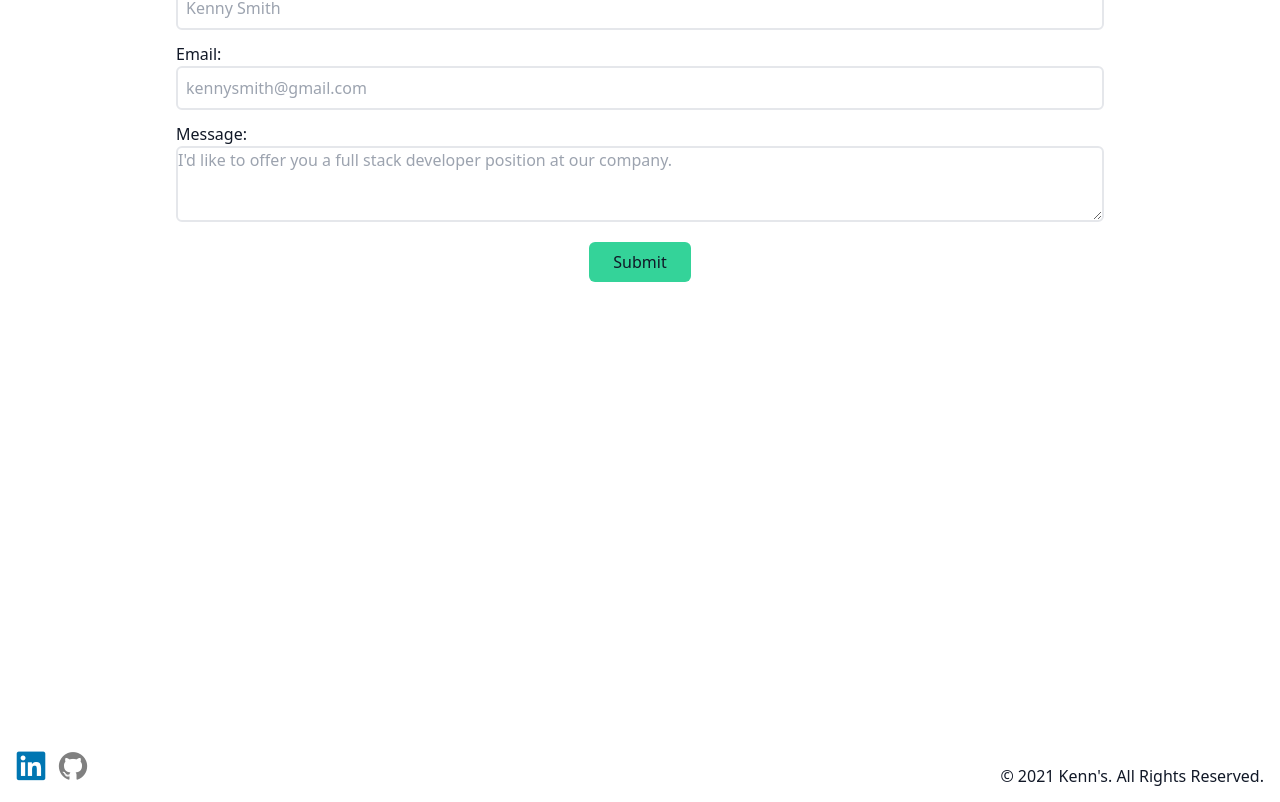
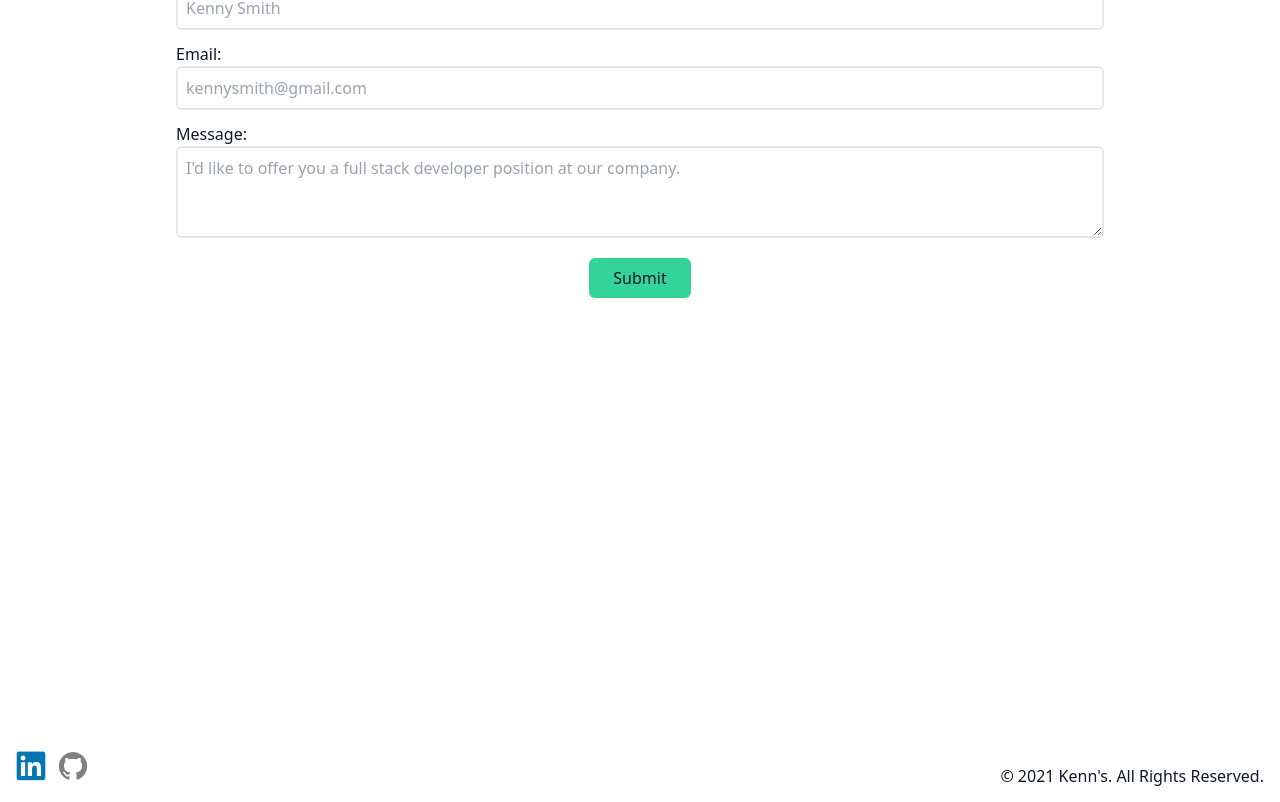
Before and after one commit to kenntheswe/kenntheswe, a React (Create React App) app: page / in a window 1280 px wide. Shown: the part 4066-4868 px from the top of the page. Built offline with nearby package versions, Linux system fonts and the light colour scheme.

Commit message:
Add padding to message

```diff
--- a/src/components/Contact.js
+++ b/src/components/Contact.js
@@ -76,7 +76,7 @@ const Contact = () => {
         <div data-aos="fade-down" className="flex flex-col mt-3">
           <label htmlFor="message">Message:</label>
           <textarea
-            className="dark:text-gray-900 focus:outline-none focus:ring-2 focus:ring-green-500 border-2 rounded-md"
+            className="dark:text-gray-900 focus:outline-none focus:ring-2 focus:ring-green-500 border-2 p-2 rounded-md"
             id="message"
             name="message"
             rows="3"
```
